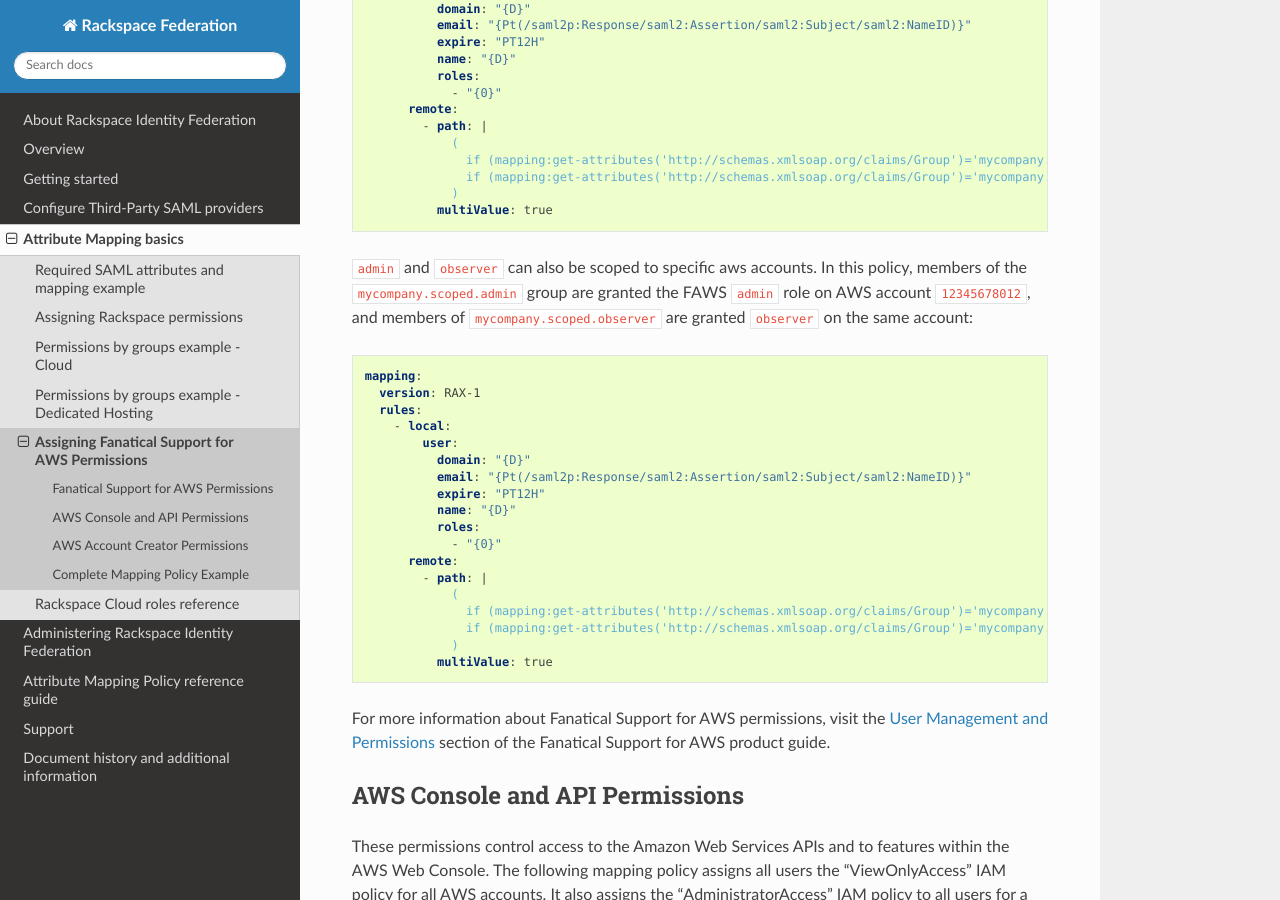
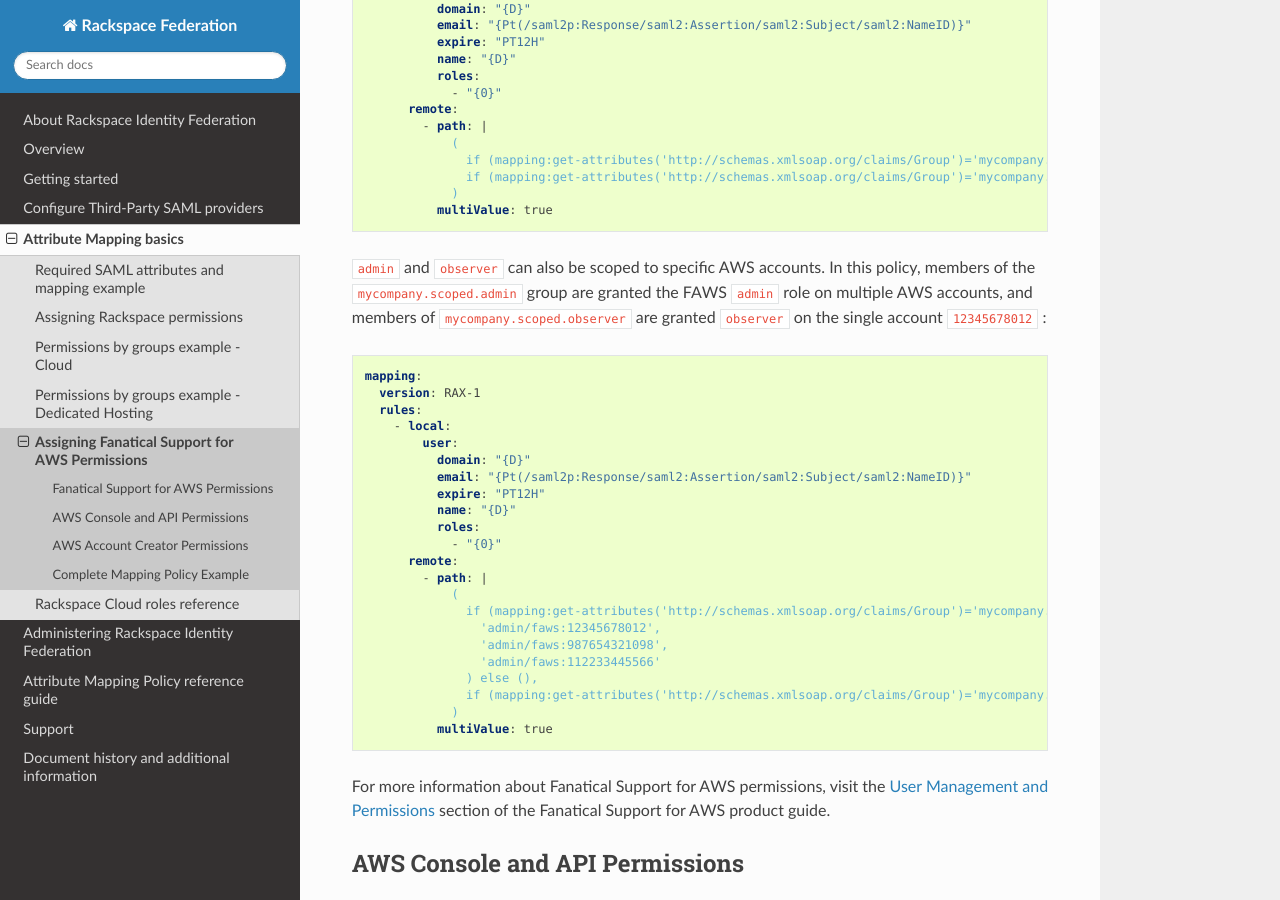
Before and after one commit to rackerlabs/docs-rackspace-federation, a Sphinx documentation site: the page built from doc/attribmapping-basics/faws-mapping.rst, in a window 1280 px wide and 900 px high, scrolled down 937 px. Built offline with Sphinx 7.4.7 and the Read the Docs theme 2.0.0, drawn with Linux system fonts in a browser that asks for light colours; the version number could not be read and is left out.

Commit message:
Update faws example to include attrib mapping to multiple AWS accounts

```diff
--- a/doc/attribmapping-basics/faws-mapping.rst
+++ b/doc/attribmapping-basics/faws-mapping.rst
@@ -48,7 +48,7 @@
               )
             multiValue: true
 
-``admin`` and ``observer`` can also be scoped to specific aws accounts. In this policy, members of the ``mycompany.scoped.admin`` group are granted the FAWS ``admin`` role on AWS account ``12345678012``, and members of ``mycompany.scoped.observer`` are granted ``observer`` on the same account:
+``admin`` and ``observer`` can also be scoped to specific AWS accounts. In this policy, members of the ``mycompany.scoped.admin`` group are granted the FAWS ``admin`` role on multiple AWS accounts, and members of ``mycompany.scoped.observer`` are granted ``observer`` on the single account ``12345678012`` :
 
 .. code:: yaml
 
@@ -66,7 +66,11 @@
         remote:
           - path: |
               (
-                if (mapping:get-attributes('http://schemas.xmlsoap.org/claims/Group')='mycompany.scoped.admin') then ('admin/faws:12345678012') else (),
+                if (mapping:get-attributes('http://schemas.xmlsoap.org/claims/Group')='mycompany.scoped.admin') then (
+                  'admin/faws:12345678012',
+                  'admin/faws:987654321098',
+                  'admin/faws:112233445566'
+                ) else (),
                 if (mapping:get-attributes('http://schemas.xmlsoap.org/claims/Group')='mycompany.scoped.observer') then ('observer/faws:12345678012') else ()
               )
             multiValue: true
```
